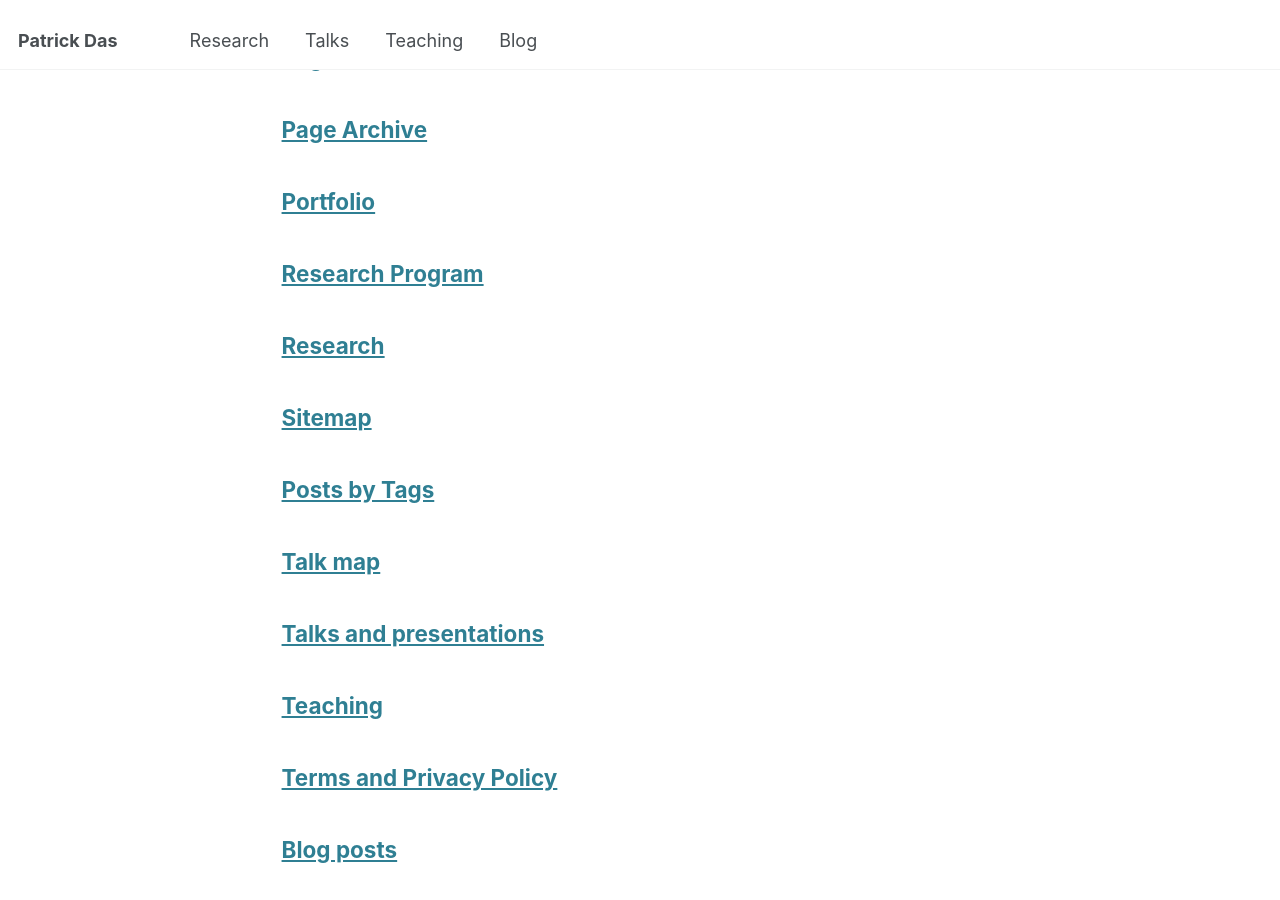
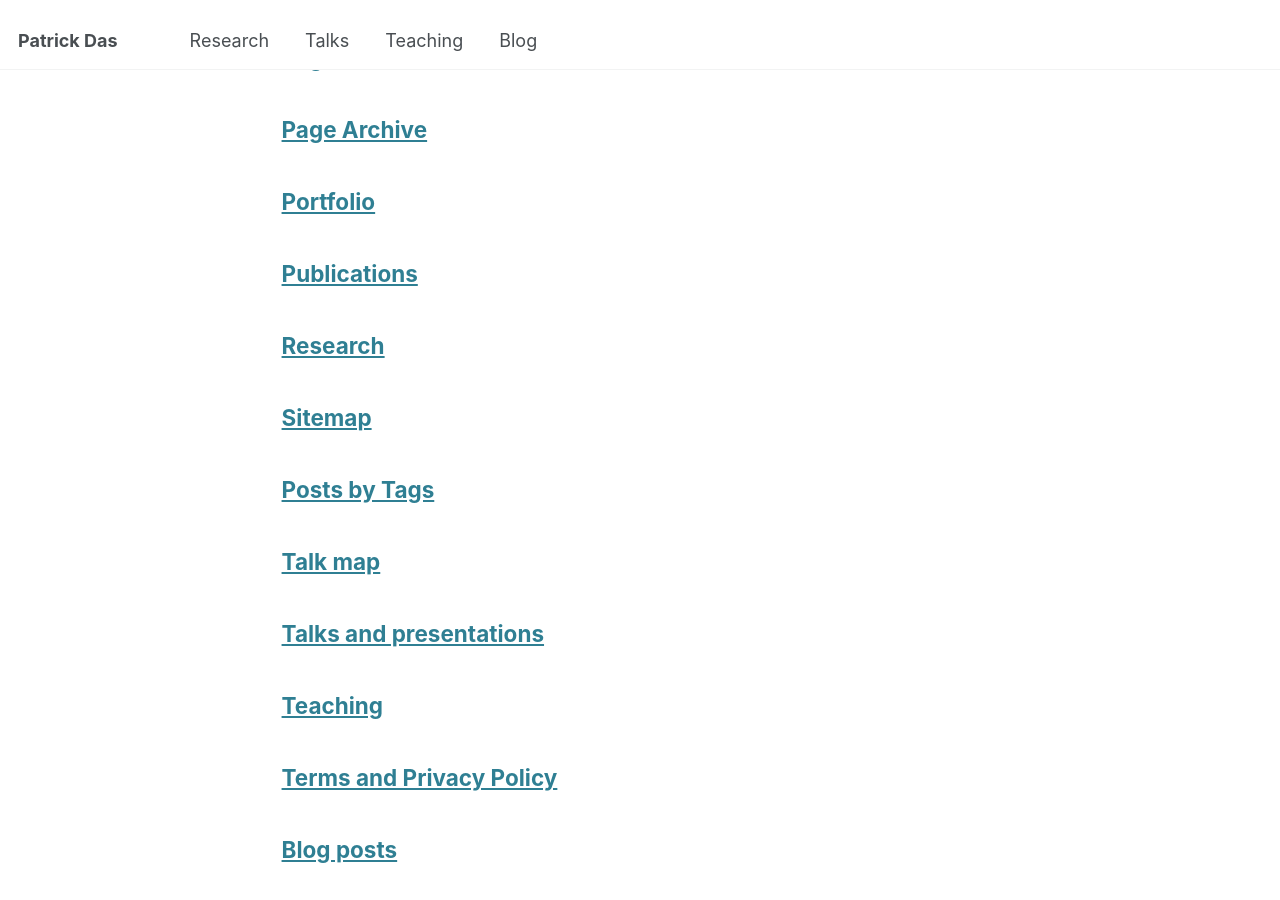
Before and after one commit to patrickdas/patrickdas.github.io, a Jekyll site: the page built from _pages/page-archive.html, in a window 1280 px wide and 900 px high, scrolled down 711 px. Built offline with Jekyll 4.4.1, drawn with Linux system fonts in a browser that asks for light colours.

Commit message:
Update publications.html

```diff
--- a/_pages/publications.html
+++ b/_pages/publications.html
@@ -1,7 +1,7 @@
 ---
 layout: archive
-title: "Research Program"
-permalink: /research/
+title: "Publications"
+permalink: /publications/
 author_profile: true
 ---
 
```
